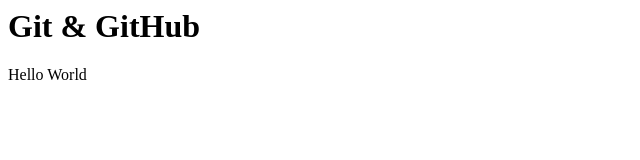
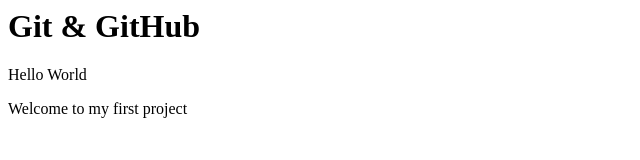
Before and after one commit to Edula23/project-1, a plain HTML site: page index.html in a window 1280 px wide. Shown: the whole page, without its empty margins (0-640 px from the left). Drawn offline with Linux system fonts and the light colour scheme.

Commit message:
Another p tag

```diff
--- a/index.html
+++ b/index.html
@@ -7,5 +7,6 @@
  <body>
     <h1>Git & GitHub</h1>
     <p>Hello World</p>
+    <p>Welcome to my first project</p>
  </body>
  </html>
```
